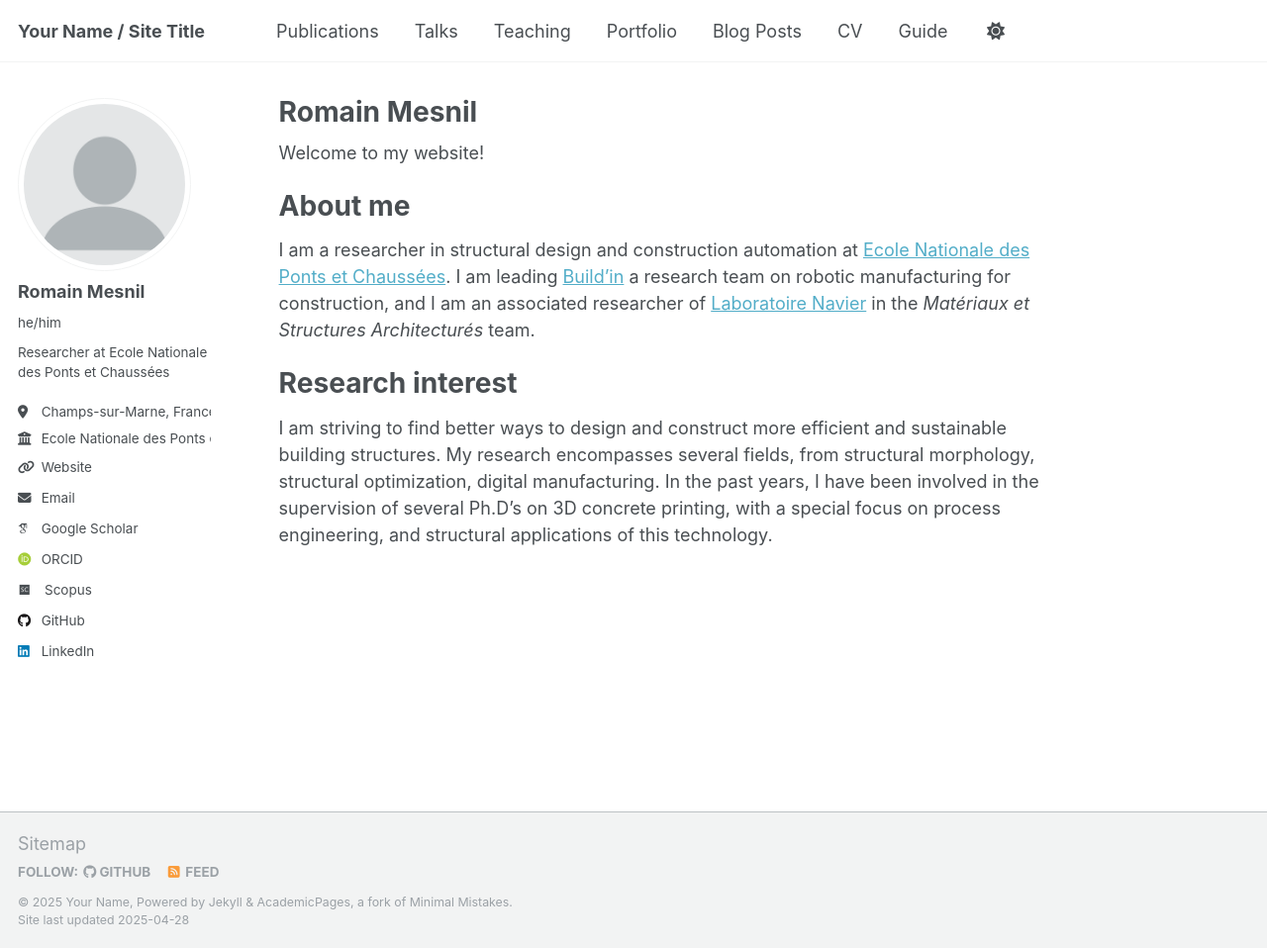
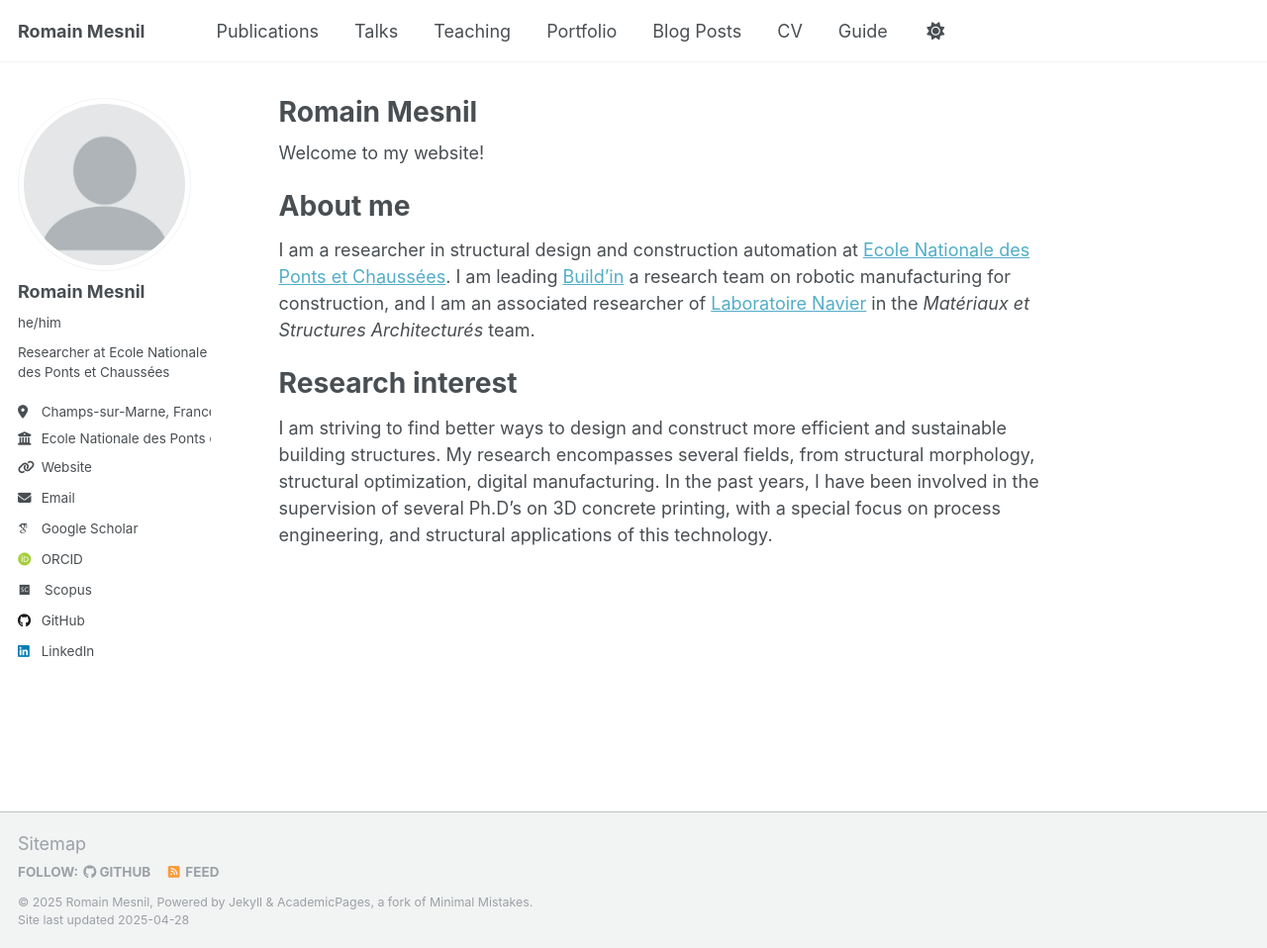
Before and after one commit to romainmesnil/romainmesnil.github.io, a Jekyll site: the page built from _pages/about.md, in a window 1280 px wide and 958 px high. Shown: the whole window at 99% size. Built offline with Jekyll 4.4.1, drawn with Linux system fonts in a browser that asks for light colours; some web fonts are replaced.

Commit message:
Update _config.yml

```diff
--- a/_config.yml
+++ b/_config.yml
@@ -9,9 +9,9 @@
 # Basic Site Settings
 locale                   : "en-US"
 site_theme               : "default"
-title                    : "Your Name / Site Title"
+title                    : "Romain Mesnil"
 title_separator          : "-"
-name                     : &name "Your Name"
+name                     : &name "Romain Mesnil"
 description              : &description "personal description"
 url                      : https://academicpages.github.io # the base hostname & protocol for your site e.g. "https://[your GitHub username].github.io"
 baseurl                  : "" # the subpath of your site, e.g. "/blog"
```
